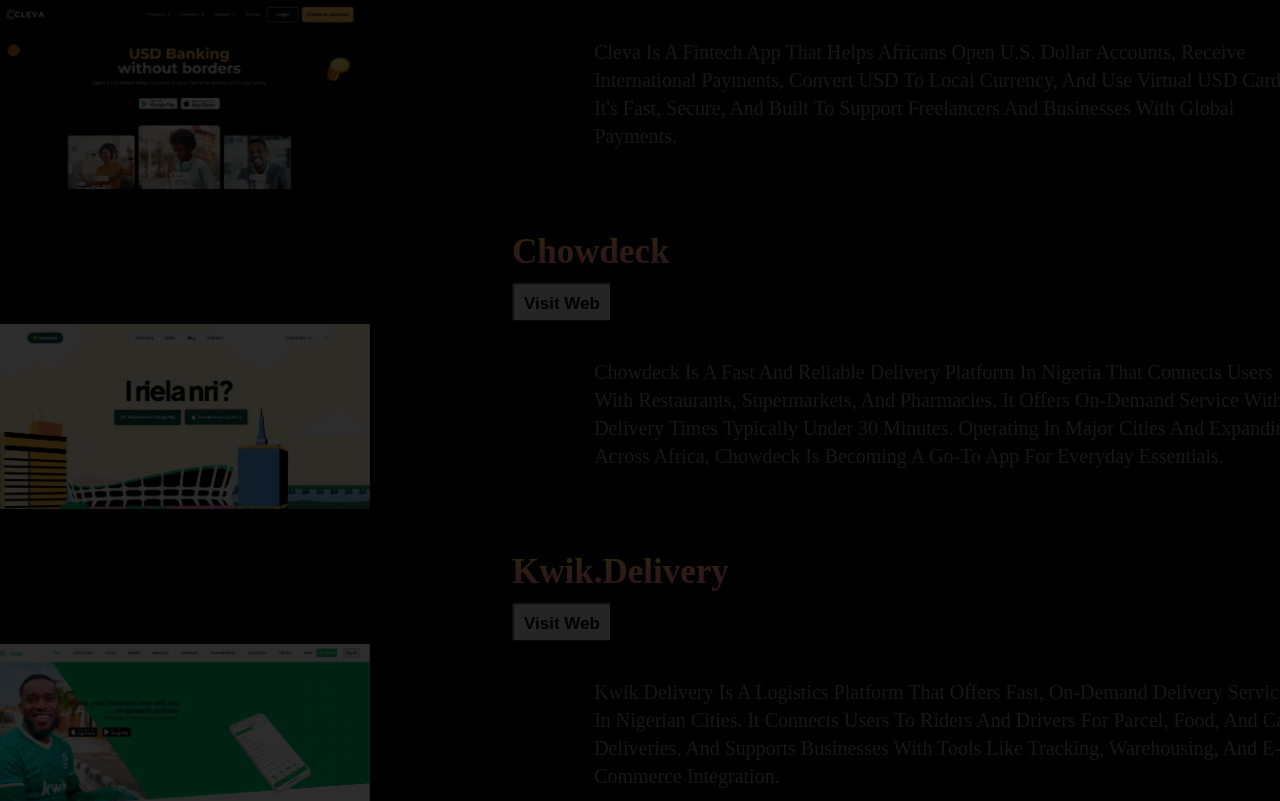
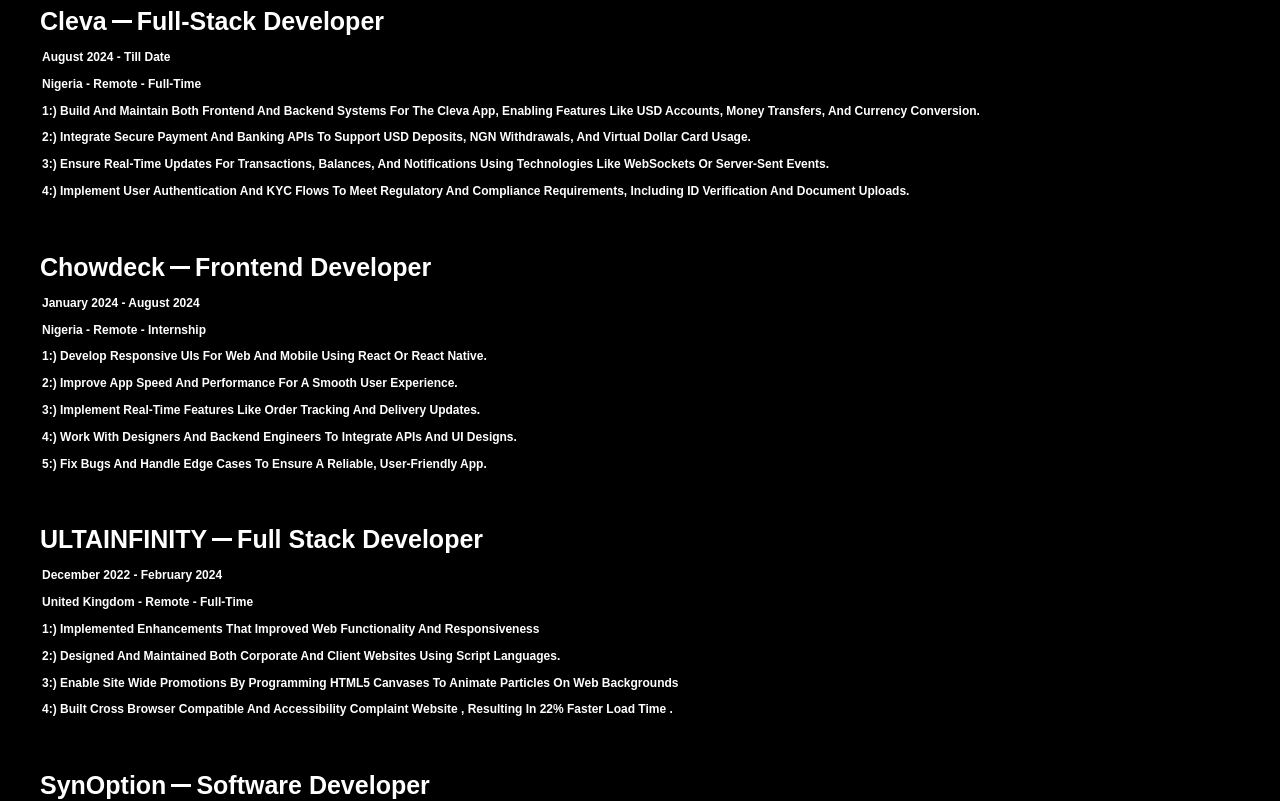
Before and after one commit to AkintanSeyi/myapp, a React (Create React App) app: page / in a window 1280 px wide. Shown: the part 2700-3501 px from the top of the page. Built offline with nearby package versions, Linux system fonts and the light colour scheme.

Commit message:
port2025

```diff
--- /dev/null
+++ b/src/data3.js
@@ -0,0 +1,59 @@
+const people4 = [
+ {
+    company: "cleva",
+    job: "Full-stack Developer",
+    date: "august 2024 - till date",
+    location: "Nigeria - Remote - Full-time",
+    field: [
+      " Build and maintain both frontend and backend systems for the Cleva app, enabling features like USD accounts, money transfers, and currency conversion.",
+      "Integrate secure payment and banking APIs to support USD deposits, NGN withdrawals, and virtual dollar card usage.",
+       "Ensure real-time updates for transactions, balances, and notifications using technologies like WebSockets or server-sent events.",
+      "Implement user authentication and KYC flows to meet regulatory and compliance requirements, including ID verification and document uploads.",
+
+    ],
+  },
+
+  {
+    company: "chowdeck",
+    job: "Frontend Developer",
+    date: "january 2024 - august 2024",
+    location: "Nigeria - Remote - Internship",
+    field: [
+      " Develop responsive UIs for web and mobile using React or React Native.",
+      "Improve app speed and performance for a smooth user experience.",
+       "Implement real-time features like order tracking and delivery updates.",
+      "Work with designers and backend engineers to integrate APIs and UI designs.",
+      "Fix bugs and handle edge cases to ensure a reliable, user-friendly app.",
+    ],
+  },
+
+  ,
+  {
+    company: "ULTAINFINITY",
+    job: "Full Stack Developer",
+    date: "December 2022 - February 2024",
+    location: "United Kingdom - Remote - Full-time",
+    field: [
+      " Implemented enhancements that improved web functionality and responsiveness ",
+      "Designed and maintained both corporate and client websites using script languages.",
+       "Enable site wide promotions by programming HTML5 canvases to animate particles on web backgrounds",
+      "Built cross browser compatible and accessibility complaint website , resulting in 22% faster load time ."
+    ],
+  },
+  {
+    company: "SynOption",
+    job: "Software Developer",
+    date: "March 2022 - January 2023",
+    location: "Singapore - Remote - Full-time",
+    field: [
+      "Designed and implemented web applications along 3rd party software integrations as a web team liaison for all inter-departmental and customer facing projects",
+      "Enhanced user experience and accomplish webpage objectives by creating site structures , navigation, page optimization and graphic integration.",
+      "Adopted material UI , Styled Component and Scss for styling ",
+      "Worked hand in hand with a large team of frontend developers and Developed the state management system using ReduX",
+      "Connected some applications to their respective backend services using WebSocket and REST API",
+    ],
+  },
+
+];
+
+export default people4;
--- a/src/index3.js
+++ b/src/index3.js
@@ -1,6 +1,7 @@
 import React, { useEffect, useRef, useState } from "react";
 import { BsFillBagCheckFill, BsFillCreditCardFill } from "react-icons/bs";
 import { AiOutlineArrowUp, AiOutlineSchedule } from "react-icons/ai";
+import people4 from "./data3";
 import {
   FaTwitterSquare,
   FaInstagramSquare,
@@ -277,29 +278,28 @@
 
             <div data-aos="zoom-in" className="third-section__div">
               <p ref={D} className="third-section__p">
-                My name is Akintan Seyi — a passionate and versatile Full Stack Web
-                Developer with 4 years of experience building high-quality,
+                My name is Akintan Seyi — a passionate and versatile Full Stack
+                Web Developer with 4 years of experience building high-quality,
                 user-focused web applications from the ground up. I specialize
                 in both frontend and backend development, with strong command of
-                technologies like React.js, Vue.js, Node.js,
-                Express.js, Django, REST APIs and the various CSS frameworks. Over the years, I’ve
+                technologies like React.js, Vue.js, Node.js, Express.js, Django,
+                REST APIs and the various CSS frameworks. Over the years, I’ve
                 worked with several fast-growing and innovative companies
-                including Cleva, Chowdeck, Ultainfinity, and
-                Synoption. At each of these places, I contributed to
-                real-world products — creating smooth, responsive user
-                interfaces, developing secure backend systems, integrating
-                third-party services, and deploying scalable, production-ready
-                applications. I hold a B.Sc. in Computer Science from Obafemi
-                Awolowo University (OAU) with a GPA of 3.80/5.00, where I
-                gained a strong foundation in software engineering principles,
-                algorithms, databases, and system design. My education, combined
-                with hands-on experience, enables me to confidently manage full
-                project lifecycles — from planning and prototyping to
-                development, testing, and deployment. I’m always eager to learn,
-                improve, and solve real problems with clean and efficient code.
-                I thrive in collaborative environments, communicate well with
-                teams, and enjoy building meaningful digital experiences that
-                make an impact.
+                including Cleva, Chowdeck, Ultainfinity, and Synoption. At each
+                of these places, I contributed to real-world products — creating
+                smooth, responsive user interfaces, developing secure backend
+                systems, integrating third-party services, and deploying
+                scalable, production-ready applications. I hold a B.Sc. in
+                Computer Science from Obafemi Awolowo University (OAU) with a
+                GPA of 3.80/5.00, where I gained a strong foundation in software
+                engineering principles, algorithms, databases, and system
+                design. My education, combined with hands-on experience, enables
+                me to confidently manage full project lifecycles — from planning
+                and prototyping to development, testing, and deployment. I’m
+                always eager to learn, improve, and solve real problems with
+                clean and efficient code. I thrive in collaborative
+                environments, communicate well with teams, and enjoy building
+                meaningful digital experiences that make an impact.
               </p>
             </div>
 
@@ -312,6 +312,35 @@
             </button>
           </section>
         </div>
+
+        <section className="Amend">
+
+            <div data-aos="fade-down" className="third-section__1">
+              <h2 className="third-section__h2">experience</h2>
+              <div className="third-section__line "></div>
+            </div>
+
+            <div  className="holder">
+              {people4.map((item, id) => {
+                return (
+               <div  className="blaq">
+                    <div className = "header-amend">
+
+                      <h1 className="headeramend-h1">{item.company}</h1>
+                      <div className = "linee"> </div> <h1  className="headeramend-h1">{item.job}</h1>
+                    </div>
+                    <p className="headeramend-date"> {item.date}</p>
+                    <p  className="headeramend-date"> {item.location}</p>
+
+                    {item.field.map((items, id) => {
+                      return <p  className="headeramend-date">{id+1}:) {items}</p>;
+                    })}
+                  </div>
+                );
+              })}
+            </div>
+
+        </section>
 
         <div ref={G} className="fourth-section">
           <section className="fourth-section__holder">
@@ -358,14 +387,18 @@
                             className="fourth-section__but1"
                           >
                             <nav>
-                              <a href={web}  target="_blank" className="fourth-section__link2">
+                              <a
+                                href={web}
+                                target="_blank"
+                                className="fourth-section__link2"
+                              >
                                 visit web
                               </a>
                             </nav>
                           </button>
 
                           <button
-                            style={{visibility : "hidden"}}
+                            style={{ visibility: "hidden" }}
                             data-aos="fade-up"
                             className="fourth-section__but2"
                           >
@@ -388,7 +421,7 @@
         <div ref={H} className="contact">
           <section className="contact__holder">
             <div className="contact__icon-hold">
-              <a className="contact__link2" href="https://twitter.com/akingz18">
+              <a  target="_blank" className="contact__link2" href="https://twitter.com/akingz18">
                 <FaTwitterSquare
                   data-aos="fade-right"
                   className="contact__icon"
@@ -396,7 +429,7 @@
                   {" "}
                 </FaTwitterSquare>{" "}
               </a>
-              <a className="contact__link2" href=" https://wa.me/08071434751  ">
+              <a  target="_blank" className="contact__link2" href=" https://wa.me/08071434751  ">
                 {" "}
                 <FaWhatsappSquare
                   data-aos="fade-left"
@@ -406,6 +439,7 @@
                 </FaWhatsappSquare>
               </a>
               <a
+              target="_blank"
                 className="contact__link2"
                 href=" https://www.linkedin.com/in/akintan-seyi-dumebi-17949a234/ "
               >
@@ -415,7 +449,7 @@
                 </FaLinkedin>
               </a>
 
-              <a className="contact__link2" href="https://twitter.com/akingz18">
+              <a className="contact__link2"  target="_blank" href="https://twitter.com/akingz18">
                 {" "}
                 <FaInstagramSquare
                   data-aos="fade-down"
--- a/src/main.css
+++ b/src/main.css
@@ -478,7 +478,7 @@
 
 @media only screen and (max-width: 62.5em) {
   .second-section {
-    height: 90vh;
+    height: 100vh;
   }
 }
 
@@ -1459,4 +1459,74 @@
     border-top: 0.5rem solid #e709ca;
   }
 }
+
+.Amend {
+  height: -webkit-fit-content;
+  height: -moz-fit-content;
+  height: fit-content;
+  width: 100vw;
+  padding: 20px;
+  background-color: black;
+  color: white;
+  padding-left: 40px;
+}
+
+@media only screen and (max-width: 62.5em) {
+  .Amend {
+    padding-left: 20px;
+  }
+}
+
+.header-amend {
+  display: -webkit-box;
+  display: -ms-flexbox;
+  display: flex;
+  -webkit-box-align: center;
+      -ms-flex-align: center;
+          align-items: center;
+}
+
+.linee {
+  width: 20px;
+  height: 3px;
+  background-color: #fff;
+  margin-right: 5px;
+  margin-left: 5px;
+}
+
+.holder {
+  margin-top: 70px;
+  margin-bottom: 50px;
+  margin-right: 50px;
+}
+
+@media only screen and (max-width: 62.5em) {
+  .holder {
+    margin-right: 20px;
+  }
+}
+
+.headeramend-h1 {
+  font-size: 25px;
+  font-weight: bold;
+  text-transform: capitalize;
+}
+
+@media only screen and (max-width: 62.5em) {
+  .headeramend-h1 {
+    font-size: 16px;
+  }
+}
+
+.headeramend-date {
+  font-size: 12px;
+  font-weight: bold;
+  margin-top: 10px;
+  margin-left: 2px;
+  text-transform: capitalize;
+}
+
+.blaq {
+  margin-top: 50px;
+}
 /*# sourceMappingURL=main.css.map */
--- a/src/main.scss
+++ b/src/main.scss
@@ -67,7 +67,7 @@
      color: white;
 
      text-transform: capitalize;
-background-image: url('../public/web-port-img/16.jpg');
+background-image: url('../src/web-port-img/16.jpg');
 background-size: cover;
 transition:  all .2s;
 
@@ -143,7 +143,7 @@
       height: 100vh;
       position: relative;
 
-    background-image: url('../public/web-port-img/15.jpg');
+    background-image: url('../src/web-port-img/15.jpg');
     background-size: cover;
 font-size: 1.6rem;
 background: black;
@@ -519,7 +519,7 @@
 //animation: set2 10s linear 1 ;
 
 @media only screen and (max-width: 62.5em) {
- height: 90vh;
+ height: 100vh;
      }
      @media only screen and (max-width: 31.25em) {
       height: fit-content;
@@ -723,8 +723,8 @@
         height: 100%;
         color: white;
         text-align: center;
-        background-image: linear-gradient(to right , rgba(0, 0, 0, 0.354), rgba(0, 0, 0, 0.500)) ,
-        url('../public/web-port-img/warrior-kneeling-wallpaper-2560x2048_33.jpg');
+       background-image: linear-gradient(to right , rgba(0, 0, 0, 0.354), rgba(0, 0, 0, 0.500)) ,
+        url('../src/web-port-img/warrior-kneeling-wallpaper-2560x2048_33.jpg');
         background-position: center;
         background-size: cover;
         @media only screen and (max-width: 62.5em) {
@@ -1521,3 +1521,64 @@
 
 
     }
+
+
+    .Amend {
+      height: fit-content;
+      width: 100vw;
+      padding: 20px;
+      background-color: black;
+      color: white;
+      padding-left: 40px;
+        @media only screen and (max-width: 62.5em) {
+   padding-left: 20px;
+             }
+    }
+
+    .header-amend {
+      display: flex;
+      align-items: center;
+      //justify-content: center;
+    }
+
+    .linee {
+      width: 20px;
+      height: 3px;
+      background-color: #fff;
+      margin-right: 5px;
+      margin-left: 5px;
+    }
+
+    .holder {
+      margin-top: 70px;
+      margin-bottom: 50px;
+      margin-right: 50px;
+        @media only screen and (max-width: 62.5em) {
+margin-right: 20px;
+             }
+
+    }
+
+    .headeramend-h1 {
+      font-size: 25px;
+      font-weight: bold;
+          text-transform: capitalize;
+             @media only screen and (max-width: 62.5em) {
+   font-size: 16px;
+             }
+
+
+    }
+
+   .headeramend-date{
+    font-size: 12px;
+    font-weight:  bold;
+    margin-top: 10px;
+    margin-left: 2px;
+    text-transform: capitalize;
+   }
+
+   .blaq {
+    margin-top: 50px;
+
+   }
```
Also changed, not shown: 1 other file (tests, documents, lock files or other folders).
